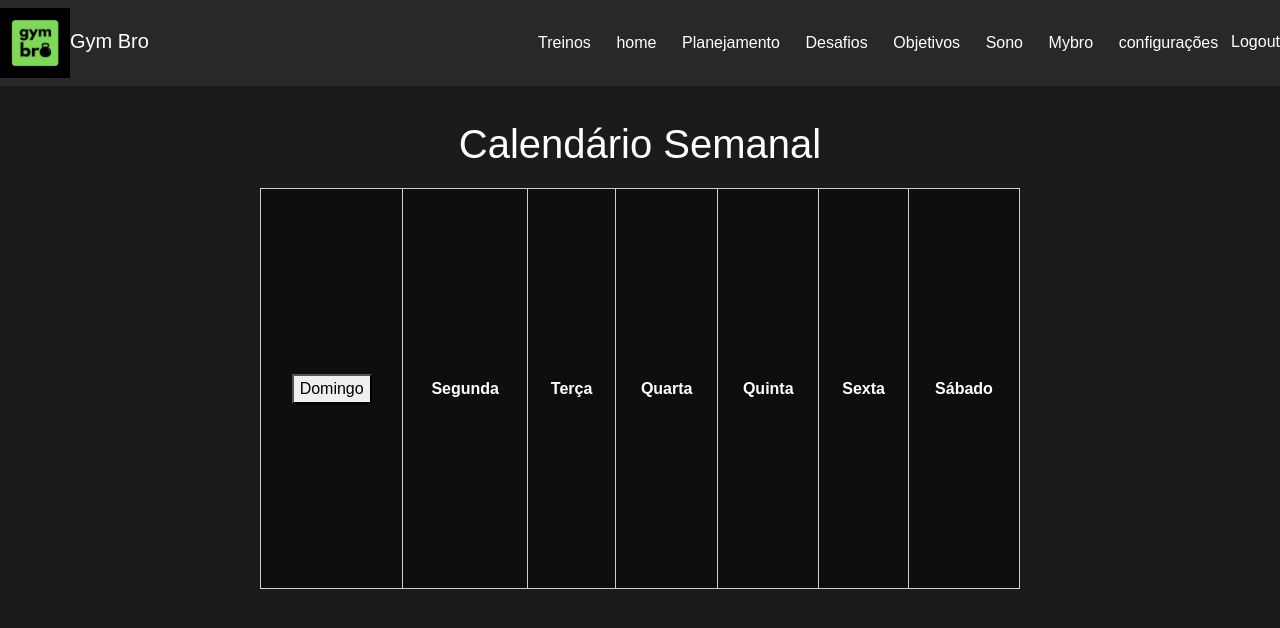
After one commit to dan-albuquerque/fds-gymbro, a Django app: page /planejamento in a window 1280 px wide. The commit adds this page. Shown: the top 628 px of the page. Run offline with Django 4.2, Linux system fonts and the light colour scheme; lists and menus that the app fills with data are empty; some libraries are stand-ins or nearby versions.

Commit message:
Començando a historia de planejamento

```diff
--- a/galeria/urls.py
+++ b/galeria/urls.py
@@ -1,5 +1,5 @@
 from django.urls import path, include
-from galeria.views import home, index, treinos, sono, treino_selecionado, register, treino_selecionado2, treinos2, sono2, sono_selecionado, logout_view
+from galeria.views import home, index, treinos, sono, treino_selecionado, register, treino_selecionado2, treinos2, sono2, sono_selecionado, logout_view, planejamento
 from django.contrib import admin
 from django.contrib.auth.views import LogoutView
 
@@ -19,4 +19,6 @@ urlpatterns = [
     path('sono2',sono2, name='sono2'),
     path('sono_selecionado/<int:id_sono>/',sono_selecionado, name='sono_selecionado'),
     path('treino_selecionado2/<str:option>/', treino_selecionado2, name='treino_selecionado2'),
+    path('planejamento', planejamento, name='planejamento'),
+
 ]
--- a/galeria/views.py
+++ b/galeria/views.py
@@ -122,3 +122,7 @@ def home(request):
 def sono_selecionado(request, id_sono):
     sono = Sono.objects.get(id=id_sono)
     return render(request, 'galeria/sono_selecionado.html', {'sono': sono})
+
+#@login_required(login_url='/') VER DEPOIS
+def planejamento(request):
+    return render(request, 'galeria/planejamento.html')
--- a/templates/galeria/base.html
+++ b/templates/galeria/base.html
@@ -62,7 +62,7 @@
                         <a href="{% url 'treinos' %}" class="nav-item nav-link" id="treinos-menu">Treinos</a>
                         <a href="{% url 'home' %}" class="nav-item nav-link" id="home-menu">home</a>
 
-                        <a class="nav-item nav-link" id="planejamento-menu">Planejamento</a>
+                        <a href="{% url 'planejamento' %}" class="nav-item nav-link" id="planejamento-menu">Planejamento</a>
                         <a class="nav-item nav-link" id="desafios-menu">Desafios</a>
                         <a class="nav-item nav-link" id="objetivos-menu">Objetivos</a>
 
--- /dev/null
+++ b/templates/galeria/planejamento.html
@@ -0,0 +1,60 @@
+{% extends 'galeria/base.html' %}
+{% load static %}
+{% block content %}
+<style>
+    body, table {
+      margin: 0;
+      padding: 0;
+      font-family: Arial, sans-serif;
+    }
+
+    .calendar {
+      max-width: 800px;
+      margin: 0 auto;
+      padding: 20px;
+    }
+
+    h1 {
+      text-align: center;
+    }
+
+    table {
+      width: 100%;
+      border-collapse: collapse;
+      margin-top: 20px;
+    }
+
+    th, td {
+      border: 1px solid #ccc;
+      padding: 10px;
+      text-align: center;
+    }
+
+    th {
+      background-color: #0e0e0e;
+      height: 400px;
+    }
+
+    td {
+      height: 50px;
+    }
+
+    /* Adicione mais estilos de acordo com suas necessidades */
+    </style>
+  <div class="calendar">
+    <h1>Calendário Semanal</h1>
+    <table>
+      <tr>
+        <th> <button>Domingo</button> </th>
+        <th>Segunda</th>
+        <th>Terça</th>
+        <th>Quarta</th>
+        <th>Quinta</th>
+        <th>Sexta</th>
+        <th>Sábado</th>
+      </tr>
+      <!-- Adicione mais linhas de tabela para os dias do calendário -->
+    </table>
+  </div>
+
+{% endblock %}
```
Also changed, not shown: templates/galeria/home.html (+7 -5 lines), db.sqlite3.
